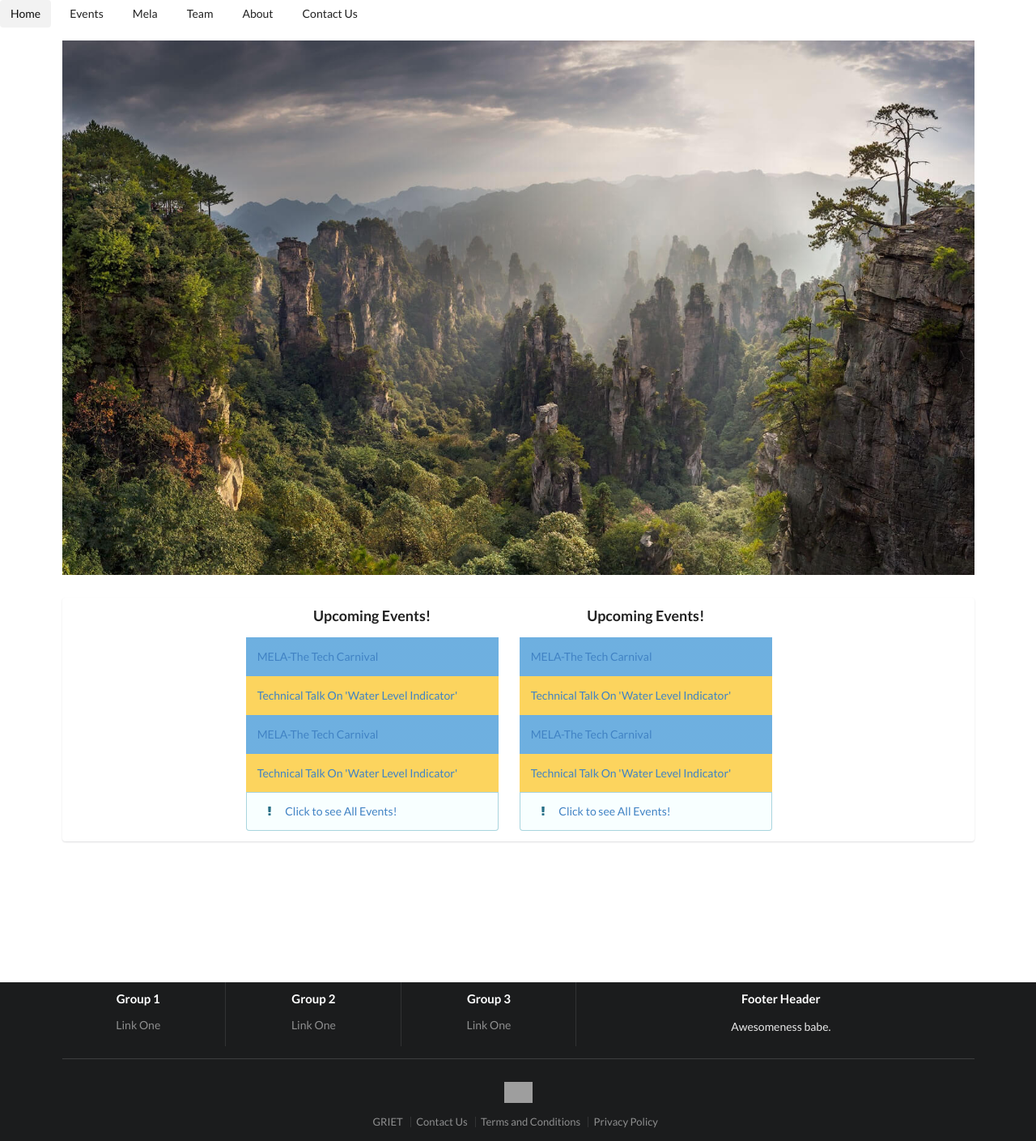
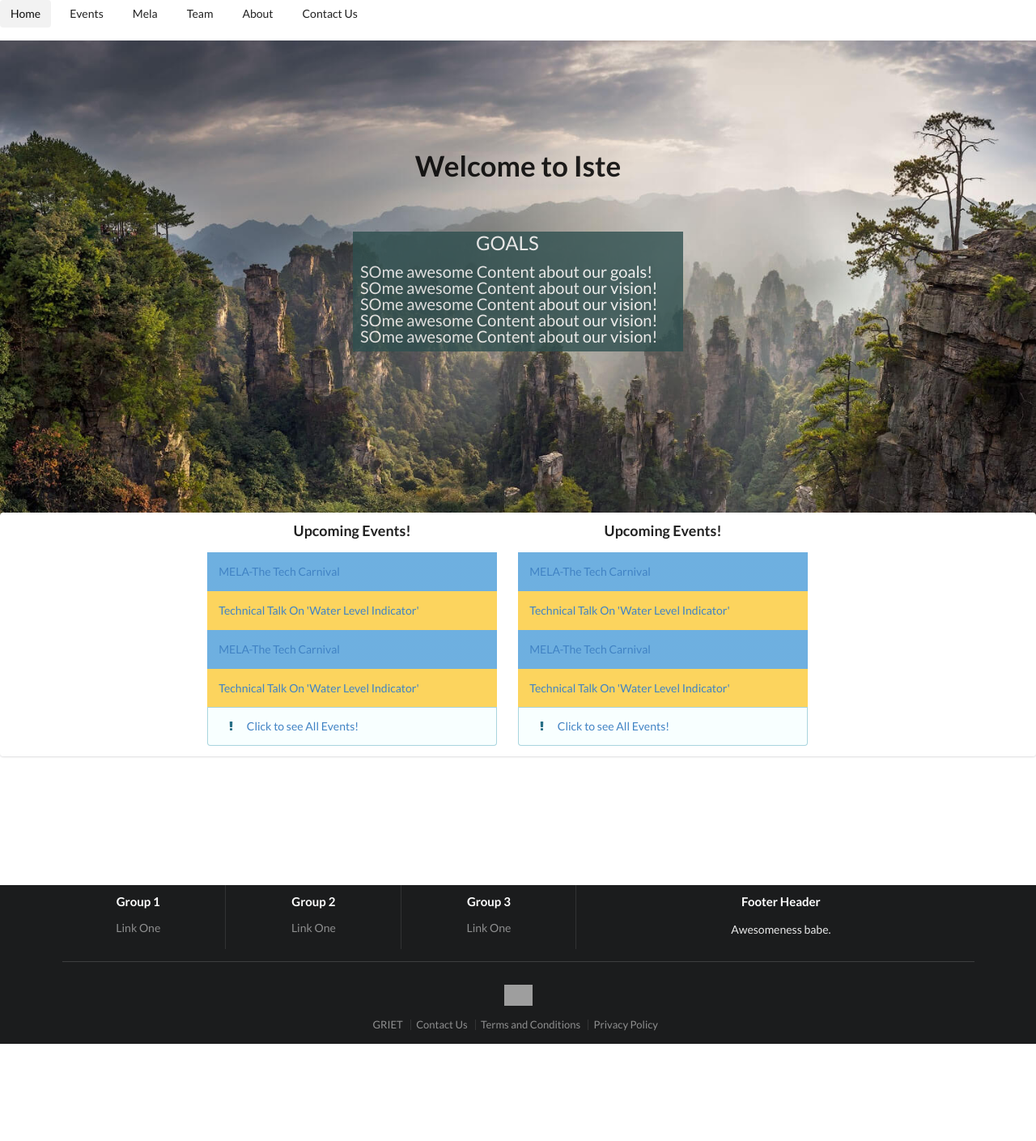
Before and after one commit to lokeshinumpudi/IsteGriet, a PHP site: page /index.html in a window 1280 px wide. Shown: the whole page at 81% size. After the commit the page ends 1289 px from the top, so only its background shows below. Run offline with PHP 8.4, Linux system fonts and the light colour scheme; grey boxes are pictures that could not be loaded.

Commit message:
added mission,vision,goals in home page

```diff
--- a/app.css
+++ b/app.css
@@ -1,10 +1,107 @@
+/*animations*/
+
+.animated {
+    animation-duration: 1.2s;
+    animation-fill-mode: both;
+}
+
+.animated.infinite {
+    animation-iteration-count: infinite;
+}
+
+@keyframes fadeInDown {
+    from {
+        opacity: 0;
+        transform: translate3d(0, -100%, 0);
+    }
+    to {
+        opacity: 1;
+        transform: none;
+    }
+}
+@keyframes slideInUp {
+  from {
+    transform: translate3d(0, 100%, 0);
+    visibility: visible;
+  }
+
+  to {
+    transform: translate3d(0, 0, 0);
+  }
+}
+
+@keyframes fadeInUp {
+    from {
+        opacity: 0;
+        transform: translate3d(0, 100%, 0);
+    }
+    to {
+        opacity: 1;
+        transform: none;
+    }
+}
+
+.fadeInUp {
+    animation-name: fadeInUp;
+}
+
+.fadeInDown {
+    animation-name: fadeInDown;
+}
+
+@keyframes fadeIn {
+    from {
+        opacity: 0;
+    }
+    to {
+        opacity: 1;
+    }
+}
+
+from {
+    opacity: 1;
+}
+
+to {
+    opacity: 0;
+    transform: translate3d(0, -100%, 0);
+}
+
+
+}
+.fadeOutUp {
+    animation-name: fadeOutUp;
+}
+.fadeIn {
+    animation-name: fadeIn;
+
+}
+@keyframes fadeOut {
+    from {
+        opacity: 1;
+    }
+
+    to {
+        opacity: 0;
+    }
+}
+.fadeOut {
+    animation-name: fadeOut;
+}
+
+/*animations end*/
+
 /*fonts*/
-
 .main-menu {
     padding-bottom: 24px;
 }
-
- .hint-search{
+.active {
+    display: block !important;
+}
+.hide {
+    display: none !important;
+}
+.hint-search {
     cursor: pointer;
     color: magenta;
 }
@@ -15,9 +112,9 @@
     font-weight: normal;
     font-style: normal;
 }
-
 .icon-facebook {
     /*use !important to prevent issues with browser extensions that change fonts */
+
     font-family: 'icomoon' !important;
     speak: none;
     font-style: normal;
@@ -28,50 +125,45 @@
     Better Font Rendering===========-webkit-font-smoothing: antialiased;
     -moz-osx-font-smoothing: grayscale;
 }
-
 .icon-facebook-official:before {
     content: "\e900";
 }
+
 /*fonts end*/
-
 .center {
     text-align: center;
 }
-
 .ui.text.menu .active.item:hover {
     background-color: none !important;
 }
-
 .ui.text.menu .active.item {
     background-color: red !important;
 }
-
 .width-control {
     padding: 0 20%;
 }
-
 .content-description {
     padding: 6%;
 }
-
 .content-description p {
     line-height: 1.8em !important;
 }
-
 .width-control-more-events {
     padding: 0 20%;
     top: 35px;
     position: relative;
 }
+
 /*upto tabs*/
-
 @media screen and (max-width: 900px) {
     .width-control {
         padding: 0 15%;
     }
+
     .hide-mobile {
         display: none !important;
     }
+
     .homeImage {
         height: 290px !important;
         left: -20px !important;
@@ -80,45 +172,55 @@
         background-repeat: no-repeat;
         top: -14px;
     }
+
     .home-events {
-         top: -82px;
+        top: 12px !important;
     }
+
     .ui.horizontal.segments {
         background-color: rgba(255, 255, 255, 0.3) !important;
     }
+
     .ui.segments>.segment {
         max-width: 50% !important;
         left: 0px !important;
     }
+
     .width-control-more-events {
         padding: 0 1% !important;
         top: 35px;
         position: relative;
     }
 }
+
 /*ultra small devices*/
+
 /*@media only screen and(min-width:300px) {
             .home-events {
                 top: -400px;
                 display none;
             }
         }*/
+
 /*ultra small*/
+
 /*small mobile devices*/
-
 @media screen and (max-width: 418px) {
     .width-control {
         padding: 0 4%;
     }
+
     .content-description {
         padding: 1%;
     }
+
     .move-25-right {
         left: 11% !important;
         padding-top: 50px;
         /*position: relative;*/
     }
     /*home styles*/
+
     .homeImage {
         height: 220px !important;
         left: -14px !important;
@@ -127,46 +229,57 @@
         background-repeat: no-repeat;
         top: -14px;
     }
+
     .home-events {
-         top: -82px;
+        top: 60px !important;
     }
+
     .ui.horizontal.segments {
         background-color: rgba(255, 255, 255, 0.3) !important;
     }
+
     .ui.segments>.segment {
         max-width: 50% !important;
         left: 0px !important;
     }
     /*home styles*/
     /*events page*/
+
     .hide-mobile {
         display: none !important;
     }
+
     .more-events-header {
         top: 10px;
         position: relative
     }
+
     .width-control-more-events {
         top: 15px;
         padding: 1% 2%;
     }
+
     .events-banner-left p {
         padding: 13px;
     }
+
     .events-banner-left a {
         padding: 13px;
         min-height: 50px;
     }
     /*events page*/
     /*event Detail start*/
+
     .gallery-eventDetail {
         /*position:relative;
                 margin-left:6%;*/
     }
+
     .gallery-eventDetail img {
         width: 100% !important;
     }
     /*make the banner image in mobile devices reduce the height */
+
     .events-banner-right {
         height: 260px !important;
         background-size: contain !important;
@@ -174,22 +287,31 @@
     }
     /*event detail end*/
     /*team page*/
+
     .each-person img {
         height: auto !important;
     }
+
     .btn-center {
         left: 26% !important;
         margin: 0 auto;
     }
+
     .each-person>small {
         display: inline-block !important;
     }
     /*team page end*/
 }
+
 /*mobile styles end*/
+
 /*home*/
+.homeImage {
+    /*use flexbox*/
 
- .homeImage {
+    display: flex;
+    flex-direction: column;
+    align-items: center;
     background-image: url(./images/1.jpg);
     height: 660px;
     margin: 0 auto;
@@ -198,50 +320,95 @@
     position: relative;
     top: -14px;
     /* left: -92px; */
+
     background-attachment: fixed;
     /*ovverrides the segment styles*/
 }
+.centerAttraction {
+    margin: auto;
+    position: absolute;
+    top: 20%;
+}
+.centerAttraction h2 {
+    font-size: 35px;
+    font-weight: 600;
+    text-align: center;
+}
+.centerAttraction .hometitles {
+    margin: auto;
+}
+.hometitles {
+    display: flex;
+    flex-direction: row;
+    position: relative;
+    top: 45px;
+    background: darkslategrey;
+    opacity: 0.8;
+    color: white;
+    padding: 4px;
+}
+.hometitles .title {
+    align-self: center;
+    position: relative;
+    left: 37%;
+    font-size: 24px;
+    padding-top: 3px;
 
+}
+.hometitles .active .title {
+     animation-name: fadeInDown;
+    animation-delay: 200;
+    animation-duration: 1s;
+}
+.hometitles .content {
+    margin-top: 10px;
+    max-width: 400px;
+    font-size: 20px;
+    padding: 5px;
+
+}
+.hometitles .active .content {
+    animation-name: slideInUp;
+    animation-delay:300;
+    animation-duration: 1.4s;
+}
 .home-events {
-     position: relative;
-     /*top: -205px;*/
+    position: relative !important;
+    top: -105px ;
 }
-
 .home-events .header {
     /*color: white !important;*/
+
     text-align: center;
 }
-
 .home-events .segment {
     border-left: none !important;
     max-width: 30%;
     margin-left: 20%;
 }
+
 /*ovverrite segments container backgorund color*/
-
 .ui.segments>.segment {
     max-width: 30%;
     left: 19%;
 }
-
 .ui.horizontal.segments {
     /*background-color: rgba(0, 0, 0, 0.1) !important;*/
+
     border: none;
 }
-
 .ui.attached.segment {
     border: none !important;
 }
-
 .ui.inverted.attached.segment {
     border-color: none !important;
 }
+
 /*home end*/
-
 .banner {}
-
 .events-banner-left {
     /*height: 32%;*/
+
     box-sizing: border-box;
     display: flex;
     flex-direction: column;
@@ -251,51 +418,44 @@
     background-color: rgba(255, 255, 255, 0.8);
     background-blend-mode: lighten;
 }
-
 .events-banner-left h2 {
     text-align: center;
     position: relative;
     top: 12px;
 }
-
 .events-banner-left p {}
-
 .events-banner-left button {
     position: relative;
     bottom: 0px
 }
-
 .events-banner-right {
     height: 400px;
     /*background-image: url(images/1.jpg);*/
 }
-
 .ui[class*="right fixed"].menu {
     top: 15% !important;
 }
-
 .ui.item.each-event {
     border-bottom: 1px solid grey;
     padding-bottom: 12px;
 }
-
 .ui.search .prompt,
 .ui.input {
     width: 100% !important;
 }
+
 /*events end*/
+
 /*Detail view*/
-
 .notification {
     padding: 4%;
 }
+
 /*team*/
-
 .btn-center {
     position: relative;
     left: 44%;
 }
-
 .ui.basic.blue.active.button,
 .ui.basic.blue.buttons .active.button {
     background: 0 0!important;
@@ -303,52 +463,46 @@
     color: white !important;
     background-color: #2185d0!important;
 }
-
 .width-control-team-members {
     padding: 0 2%;
 }
-
 .ui.six.cards>.card {
     width: calc(13.666667% - 1.5em) !important;
 }
-
 .each-person>small {
     display: block;
 }
-
 .team-members {
     position: relative;
     top: 45px;
 }
-
 .team-members i {
     position: relative;
     left: 10px;
 }
-
 .each-person img {
     width: 100%;
     height: 27%;
 }
+
 /*team end*/
+
 /*contact*/
-
 .move-25-right {
     left: 25%;
     position: relative;
 }
-
 strong {
     text-transform: uppercase;
     font-size: 1.1em;
     background-image: linear-gradient(to right, #F3FFBD 50%, #FF1654 50%);
     color: #FF1654;
     /* background-color:#F3FFBD;*/
+
     background-size: 200%;
     background-position: 0;
     transition: all 0.3s cubic-bezier(0.645, 0.045, 0.355, 1);
 }
-
 strong:hover {
     background-position: -100%;
     cursor: pointer;
--- a/controllers/homeCtrl.js
+++ b/controllers/homeCtrl.js
@@ -1,16 +1,83 @@
-(function() {
-'use strict';
+(function () {
+    'use strict';
 
     angular
         .module('ISTE')
         .controller('homeCtrl', homeCtrl);
 
-    homeCtrl.$inject = ['$route'];
-    function homeCtrl($route) {
+    homeCtrl.$inject = ['$route', "$interval"];
+    function homeCtrl($route, $interval) {
         var home = this;
+        home.name = "ISTE"
+        // var divs = document.getElementsByClassName("title");
+
+        var count = 1;
+
+        home.title1 = false;
+        home.hidetitle1 = true;
+
+        home.title2 = false;
+        home.hidetitle2 = true;
+
+        home.title3 = true;
+        home.hidetitle3 = false;
+
+        $interval(function () {
+            for (var i = 1; i < 4; i++) {
+                //first find which is currently active and make it inactive
+                if (home["title" + i]) {
+                    home["title" + i] = false;
+                    home["hidetitle" + i] = true;
+                    //now that current ele is inactive find the next element and make it active
+                    //small condition to cycle the elements
+                    if (i == 3) {
+                        count = 1;
+                    } else {
+                        count = i + 1;
+                    }
+                    //now count is the next element that is supposed to be made active
+                    home["title" + count] = true;
+                    home["hidetitle" + count] = false;
+                    //now that we made the next item active stop the loop from going furthur
+                    console.log("currently active:", count);
+                    break;
+                }//if
+            }
+        }, 3600);
+
+        // setInterval(function () {
+
+        //     for (var i = 0; i < 3; i++) {
+        //         console.log(divs[i].classList[0]);
+
+        //         if (divs[i].classList[0] == "active") {
+        //             divs[i].classList.remove("active");
+        //             divs[count].classList.remove("animated");
+        //             divs[count].classList.remove("fadeIn");
+        //             divs[i].classList.add("hide");
+
+        //             if (i == 2) {
+        //                 count = 0;
+        //             } else {
+        //                 count = i + 1;
+        //             }
+
+        //             divs[count].classList.add("active");
+        //             divs[count].classList.add("animated");
+        //             divs[count].classList.add("fadeIn");
+
+        //             divs[count].classList.remove("hide");
+        //             break;
+        //         }
+        //     }
+
+        // }, 2000);
 
 
-        home.name = "ISTE"
+
+
+
+
 
 
 
--- a/index.html
+++ b/index.html
@@ -54,7 +54,7 @@
 
     <!--top menu end-->
 
-    <div class="ui  container">
+    <div>
         <ng-view></ng-view>
     </div>
 
@@ -62,7 +62,7 @@
 
 
     <div class="ui inverted vertical footer segment" style=" position: relative;
-    top: 20%;">
+    top: 5%;">
         <div class="ui center aligned container">
             <div class="ui stackable inverted divided grid">
                 <div class="three wide column">
--- a/views/home.html
+++ b/views/home.html
@@ -2,6 +2,33 @@
 
 
     <div class="homeImage">
+
+        <div class="centerAttraction">
+            <h2>Welcome to Iste</h2>
+            <div class="hometitles">
+                <div ng-class="{'active animated fadeIn':home.title1,'hide':home.hidetitle1}">
+                    <span class="title ">VISION</span>
+                    <div class="content">
+                        SOme awesome Content about our vision! SOme awesome Content about our vision! SOme awesome Content about our vision! SOme awesome Content about our vision! SOme awesome Content about our vision!
+                    </div>
+                </div>
+                <div ng-class="{'active animated fadeIn':home.title2,'hide':home.hidetitle2}">
+                    <span class="title">MISSION</span>
+                    <div class="content">
+                        SOme awesome Content about our mission! SOme awesome Content about our vision! SOme awesome Content about our vision! SOme awesome Content about our vision! SOme awesome Content about our vision! SOme awesome Content about our vision!
+
+                    </div>
+                </div>
+                <div ng-class="{'active animated fadeIn':home.title3,'hide':home.hidetitle3}">
+                    <span class="title">GOALS</span>
+                    <div class="content">
+                        SOme awesome Content about our goals! SOme awesome Content about our vision! SOme awesome Content about our vision! SOme awesome Content about our vision! SOme awesome Content about our vision!
+                    </div>
+                </div>
+            </div>
+
+        </div>
+
 
     </div>
 
```
Also changed, not shown: services/dataService.js (+37 -11 lines). Lines whose indentation alone changed are shown as unchanged.
